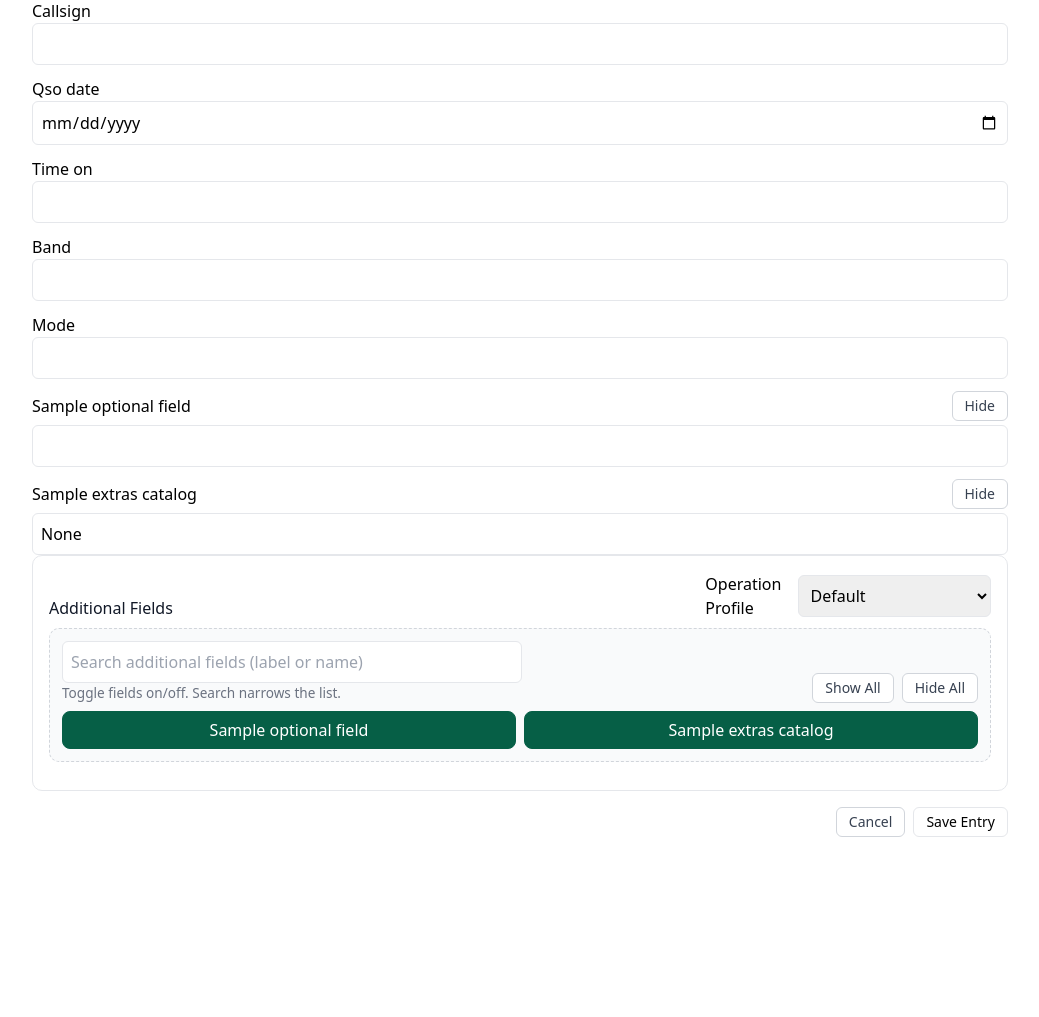
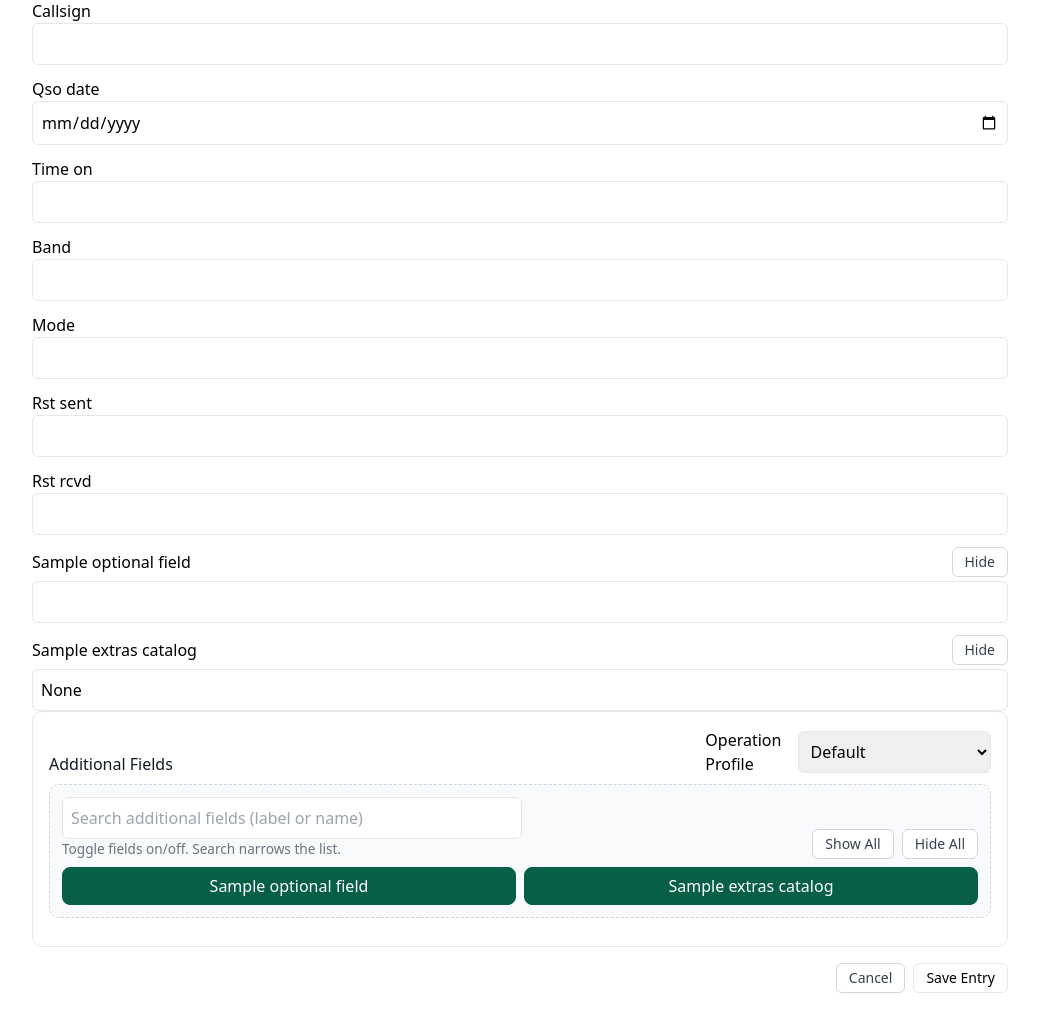
Before and after one commit to ptsmonteiro/loghub, a Django app: template logbook/templates/logbook/logentry_form.html in a window 1280 px wide. Shown: the part 125-1142 px from the top of the page, without its empty margins (120-1159 px from the left). Before the commit the page ends 962 px from the top, so only its background shows below. Run offline with Django 5.2, Linux system fonts and the light colour scheme; the template is opened without the code that fills it: most values are stand-ins (such as "Sample title", 1, 10 or a date in 2020); form fields are guessed from the names that the template uses; style sheets or scripts are compiled from the project's sources; some libraries are stand-ins or nearby versions.

Commit message:
add rst sent/rcvd as baseline fields

```diff
--- a/logbook/templates/logbook/logentry_form.html
+++ b/logbook/templates/logbook/logentry_form.html
@@ -64,6 +64,18 @@
         {{ form.mode }}
         {% if form.mode.help_text %}<small>{{ form.mode.help_text }}</small>{% endif %}
         {% for error in form.mode.errors %}<div style="color:#a00">{{ error }}</div>{% endfor %}
+      </div>
+      <div class="field" id="field-rst_sent">
+        <label>{{ form.rst_sent.label_tag }}</label>
+        {{ form.rst_sent }}
+        {% if form.rst_sent.help_text %}<small>{{ form.rst_sent.help_text }}</small>{% endif %}
+        {% for error in form.rst_sent.errors %}<div style="color:#a00">{{ error }}</div>{% endfor %}
+      </div>
+      <div class="field" id="field-rst_rcvd">
+        <label>{{ form.rst_rcvd.label_tag }}</label>
+        {{ form.rst_rcvd }}
+        {% if form.rst_rcvd.help_text %}<small>{{ form.rst_rcvd.help_text }}</small>{% endif %}
+        {% for error in form.rst_rcvd.errors %}<div style="color:#a00">{{ error }}</div>{% endfor %}
       </div>
       {% comment %} Render additional model fields inline; hidden unless value {% endcomment %}
       {% for f in optional_fields %}
--- a/logbook/templates/logbook/logentry_list.html
+++ b/logbook/templates/logbook/logentry_list.html
@@ -16,6 +16,8 @@
       <th>Time</th>
       <th>Band</th>
       <th>Mode</th>
+      <th>RST Sent</th>
+      <th>RST Rcvd</th>
       <th></th>
     </tr>
   </thead>
@@ -29,6 +31,8 @@
       <td>{{ entry.time_on }}</td>
       <td>{{ entry.band }}</td>
       <td>{{ entry.mode }}</td>
+      <td>{{ entry.rst_sent }}</td>
+      <td>{{ entry.rst_rcvd }}</td>
       <td class="stack">
         <a class="btn" href="{% url 'logbook:update' entry.pk %}">Edit</a>
         <a class="btn btn-danger" href="{% url 'logbook:delete' entry.pk %}">Delete</a>
--- a/logbook/views.py
+++ b/logbook/views.py
@@ -62,7 +62,7 @@ class LogEntryCreateView(CreateView):
             ("my_dxcc", "My DXCC"), ("my_state", "My State"), ("my_cnty", "My County"), ("my_gridsquare", "My Grid"),
             ("my_vucc_grids", "My VUCC Grids"), ("my_cq_zone", "My CQZ"), ("my_itu_zone", "My ITUZ"), ("my_name", "My Name"),
             ("sig", "SIG"), ("sig_info", "SIG Info"), ("my_sig", "My SIG"), ("my_sig_info", "My SIG Info"), ("sota_ref", "SOTA Ref"), ("my_sota_ref", "My SOTA Ref"),
-            ("rst_sent", "RST Sent"), ("rst_rcvd", "RST Rcvd"), ("tx_pwr", "TX Power"),
+            ("tx_pwr", "TX Power"),
             ("lotw_qsl_rcvd", "LoTW QSL Rcvd"), ("lotw_qsl_rcvd_date", "LoTW QSL Rcvd Date"), ("lotw_qsl_sent", "LoTW QSL Sent"), ("lotw_qsl_sent_date", "LoTW QSL Sent Date"),
             ("notes", "Notes"),
         ]
@@ -131,7 +131,7 @@ class LogEntryUpdateView(UpdateView):
             ("my_dxcc", "My DXCC"), ("my_state", "My State"), ("my_cnty", "My County"), ("my_gridsquare", "My Grid"),
             ("my_vucc_grids", "My VUCC Grids"), ("my_cq_zone", "My CQZ"), ("my_itu_zone", "My ITUZ"), ("my_name", "My Name"),
             ("sig", "SIG"), ("sig_info", "SIG Info"), ("my_sig", "My SIG"), ("my_sig_info", "My SIG Info"), ("sota_ref", "SOTA Ref"), ("my_sota_ref", "My SOTA Ref"),
-            ("rst_sent", "RST Sent"), ("rst_rcvd", "RST Rcvd"), ("tx_pwr", "TX Power"),
+            ("tx_pwr", "TX Power"),
             ("lotw_qsl_rcvd", "LoTW QSL Rcvd"), ("lotw_qsl_rcvd_date", "LoTW QSL Rcvd Date"), ("lotw_qsl_sent", "LoTW QSL Sent"), ("lotw_qsl_sent_date", "LoTW QSL Sent Date"),
             ("notes", "Notes"),
         ]
```
